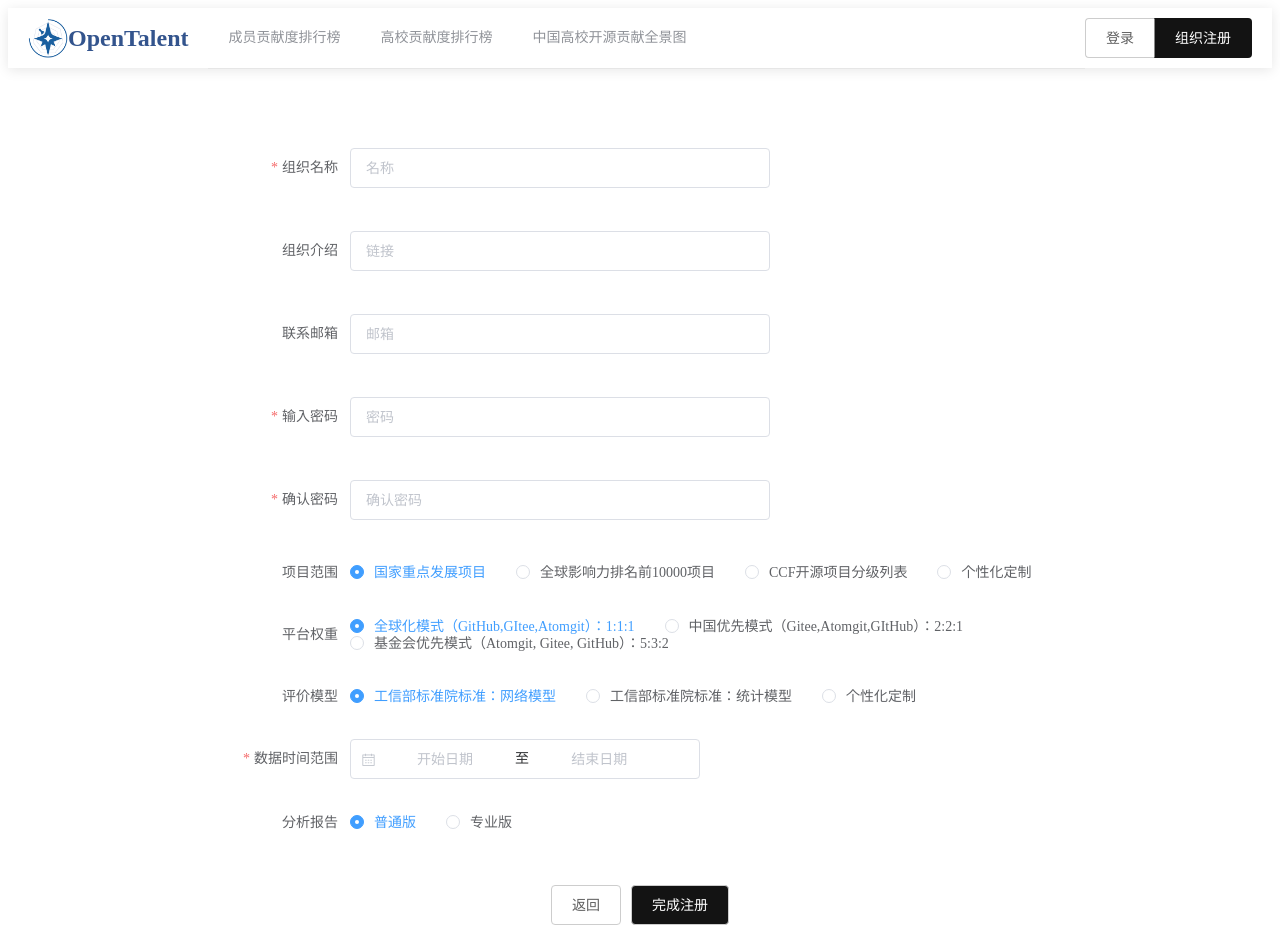
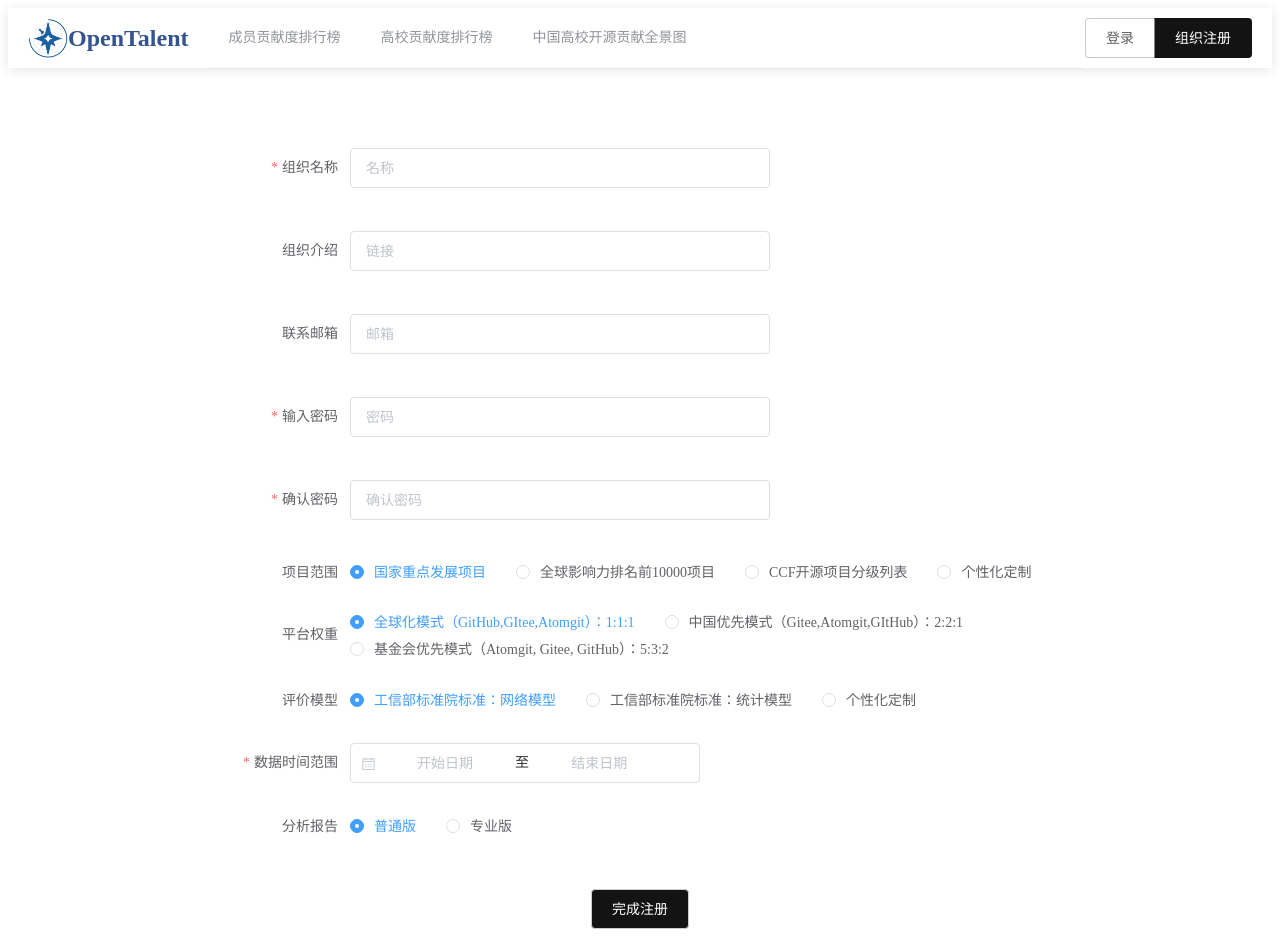
Before and after one commit to X-lab2017/open-talent, a Vue app in the folder frontend/: page /org-register in a window 1280 px wide. Shown: the top 952 px of the page. Built offline with nearby package versions, Linux system fonts and the light colour scheme; what vuera would draw is missing.

Commit message:
微调部分样式

```diff
--- a/frontend/src/views/MemberRegister.vue
+++ b/frontend/src/views/MemberRegister.vue
@@ -81,7 +81,7 @@
 
         <el-row justify="center">
           <el-col :span="24" class="button-group">
-            <el-button type="primary" plain v-on:click="goToOrgRegister">返回</el-button>
+            <!-- <el-button type="primary" plain v-on:click="goToOrgRegister">返回</el-button> -->
             <el-button type="primary" v-on:click="submitForm">完成注册</el-button>
           </el-col>
         </el-row>
--- a/frontend/src/views/OrgRankList.vue
+++ b/frontend/src/views/OrgRankList.vue
@@ -6,7 +6,7 @@
     <!-- Main Content -->
     <div>
       <el-main>
-        <h2 class="title">组织贡献度排行榜</h2>
+        <h2 class="title" style="font-size: 24px; margin-bottom: 30px;">高校贡献度排行榜</h2>
         <div style="margin: 0 30px">
           <el-table
               :row-class-name="tableRowClassName"
--- a/frontend/src/views/OrgRegister.vue
+++ b/frontend/src/views/OrgRegister.vue
@@ -44,8 +44,8 @@
           <el-col :span="24">
             <el-form-item label="平台权重">
               <el-radio-group v-model="form.category2">
-                <el-radio label="全球化模式：1:1:1">全球化模式（GitHub,GItee,Atomgit）：1:1:1</el-radio>
-                <el-radio label="中国优先模式：2:2:1">中国优先模式（Gitee,Atomgit,GItHub）：2:2:1</el-radio>
+                <el-radio label="全球化模式：1:1:1" style="margin-bottom: 10px;">全球化模式（GitHub,GItee,Atomgit）：1:1:1</el-radio>
+                <el-radio label="中国优先模式：2:2:1" style="margin-bottom: 10px;">中国优先模式（Gitee,Atomgit,GItHub）：2:2:1</el-radio>
                 <el-radio label="基金会优先模式：5:3:2">基金会优先模式（Atomgit, Gitee, GitHub）：5:3:2</el-radio>
               </el-radio-group>
             </el-form-item>
@@ -85,7 +85,7 @@
 
         <el-row justify="center">
           <el-col :span="24" class="button-group">
-            <el-button type="primary" plain>返回</el-button>
+            <!-- <el-button type="primary" plain>返回</el-button> -->
             <!-- <el-button type="primary" native-type="submit">完成注册</el-button> -->
             <el-button type="primary" v-on:click="submitForm">完成注册</el-button>
           </el-col>
--- a/frontend/src/views/RankList.vue
+++ b/frontend/src/views/RankList.vue
@@ -6,7 +6,7 @@
     <!-- Main Content -->
     <div>
       <el-main>
-        <h2 class="title">成员贡献度排行榜</h2>
+        <h2 class="title" style="font-size: 24px; margin-bottom: 30px;">成员贡献度排行榜</h2>
         <div class="filters">
           <el-select
               v-model="orgFilter"
@@ -308,30 +308,30 @@ export default {
   margin-bottom: 10px;
 }
 
-.el-button--primary {
+.rank-list .el-button--primary {
   color: #fff;
   background-color: #131313;
   border-color: #cdcdcd;
 }
 
-.el-button--primary:focus,
-.el-button--primary:hover {
-  background: #e8e8e8;
+.rank-list .el-button--primary:focus,
+.rank-list .el-button--primary:hover {
+  background: #131313;
   border-color: #131313;
-  color: #131313;
+  color: #fff;
 }
 
-.el-button--primary.is-plain {
-  color: #5f5f5f;
+.rank-list .el-button--primary.is-plain {
+  color: #131313;
   background: #fff;
   border-color: #cdcdcd;
 }
 
-.el-button--primary.is-plain:focus,
-.el-button--primary.is-plain:hover {
-  background: #131313;
-  border-color: #131313;
-  color: #fff;
+.rank-list .el-button--primary.is-plain:focus,
+.rank-list .el-button--primary.is-plain:hover {
+  background: #fff;
+  border-color: #cdcdcd;
+  color: #131313;
 }
 
 
```
